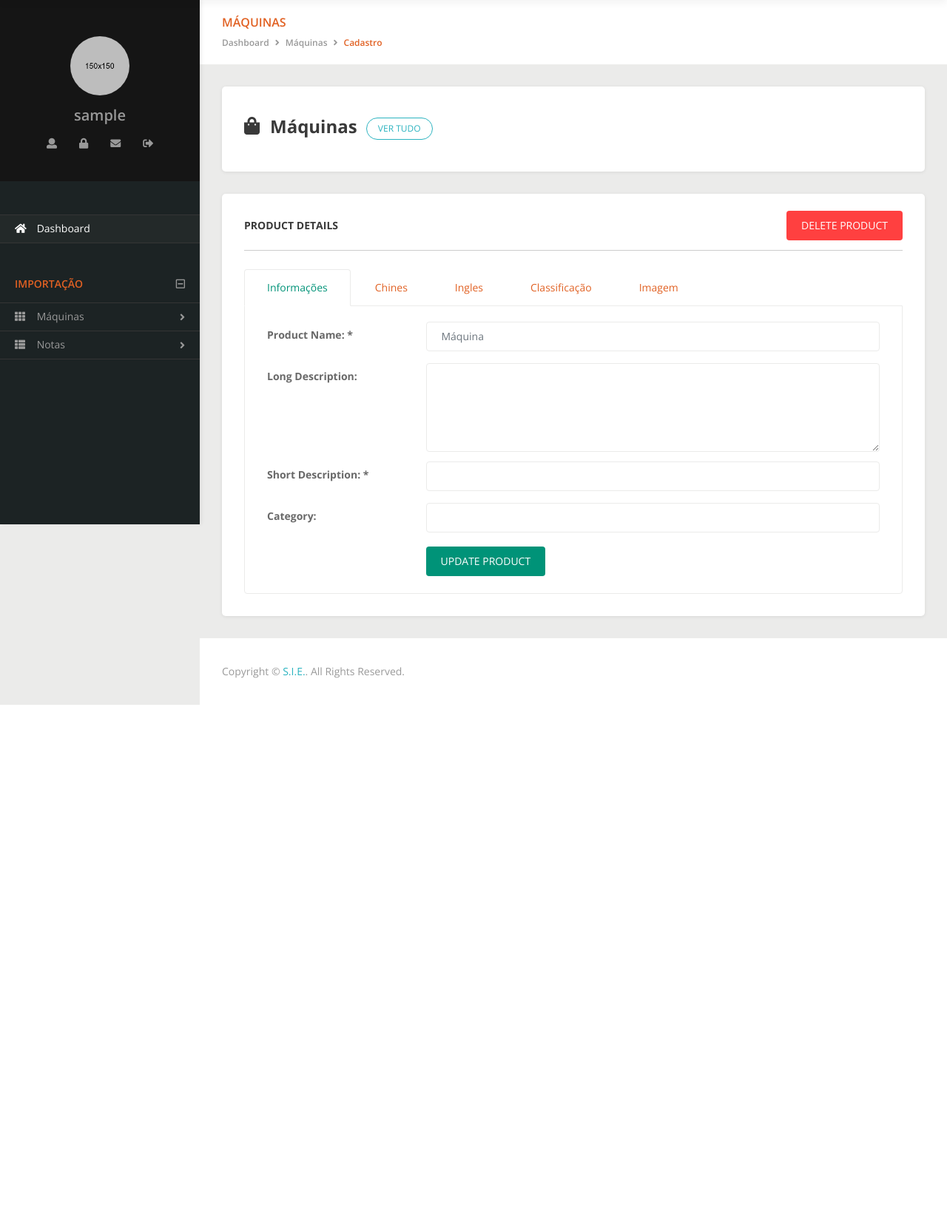
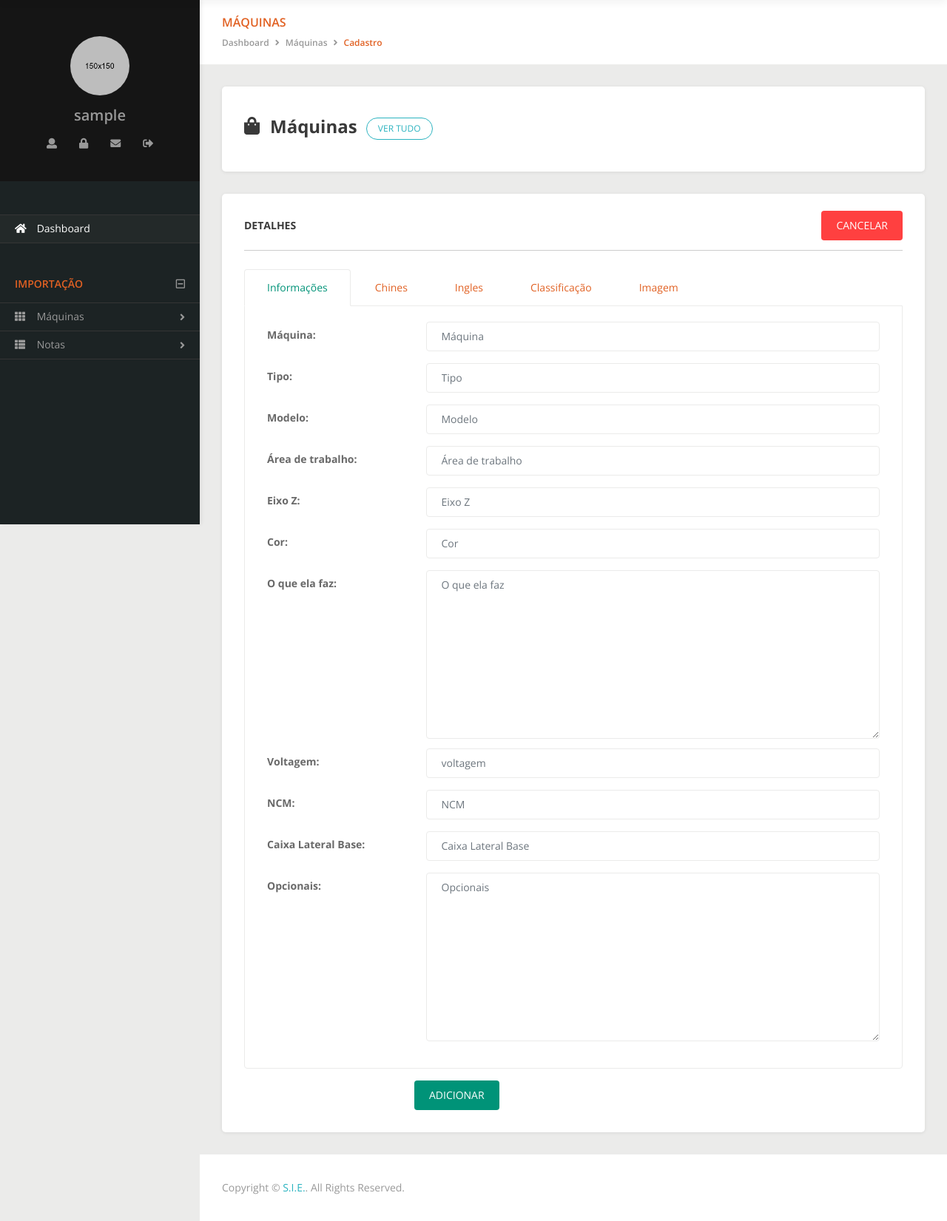
Before and after one commit to tiagocordeiro/nfimport, a Django app: page /product/add/ in a window 1280 px wide. Shown: the part 91-1742 px from the top of the page at 74% size. Before the commit the page ends 1044 px from the top, so only its background shows below. Run offline with Django 3.2, Linux system fonts and the light colour scheme; the visitor is signed in with stand-in values (Sample User, id 1); some libraries are stand-ins or nearby versions.

Commit message:
Configura Form Product New

```diff
--- a/notas/forms.py
+++ b/notas/forms.py
@@ -65,5 +65,4 @@ class ProductForm(ModelForm):
             'nome_classificacao': Textarea(attrs={'class': 'form-control', 'placeholder': 'Classificação'}),
             'caixa_lateral_base': TextInput(attrs={'class': 'form-control', 'placeholder': 'Caixa Lateral Base'}),
             'opcionais': Textarea(attrs={'class': 'form-control', 'placeholder': 'Opcionais'}),
-            'imagem': ImageField(),
         }
--- a/notas/views.py
+++ b/notas/views.py
@@ -25,12 +25,12 @@ def product_create(request):
         usuario = None
 
     if request.method == 'POST':
-        form = ProductForm(request.POST)
+        form = ProductForm(request.POST, request.FILES)
         if form.is_valid():
             product = form.save(commit=False)
             product.added_by = request.user
             product.save()
-            return redirect(produc_list)
+            return redirect(product_list)
 
     else:
         form = ProductForm()
--- a/templates/products/create.html
+++ b/templates/products/create.html
@@ -24,14 +24,15 @@
     </div>
 
     <div class="panel">
-
         <!-- Edit Product Start -->
         <div class="records--body">
             <div class="title">
-                <h6 class="h6">Product Details</h6>
+                <h6 class="h6">Detalhes</h6>
 
-                <a href="#" class="btn btn-rounded btn-danger">Delete Product</a>
+                <a href="#" class="btn btn-rounded btn-danger">Cancelar</a>
             </div>
+            <form action="{% url 'product_create' %}" method="post" enctype="multipart/form-data">
+            {% csrf_token %}
 
             <!-- Tabs Nav Start -->
             <ul class="nav nav-tabs">
@@ -57,9 +58,8 @@
             <div class="tab-content">
                 <!-- Tab Pane Start -->
                 <div class="tab-pane fade show active" id="tab01">
-                    <form action="#">
                     <div class="form-group row">
-                            <span class="label-text col-md-3 col-form-label">Product Name: *</span>
+                        <span class="label-text col-md-3 col-form-label">Máquina:</span>
 
                         <div class="col-md-9">
                             {{ form.maquina_pt }}
@@ -67,127 +67,254 @@
                     </div>
 
                     <div class="form-group row">
-                            <span class="label-text col-md-3 col-form-label">Long Description:</span>
+                        <span class="label-text col-md-3 col-form-label">Tipo:</span>
 
                         <div class="col-md-9">
-                                <textarea name="textarea" class="form-control"></textarea>
+                            {{ form.tipo_pt }}
                         </div>
                     </div>
 
                     <div class="form-group row">
-                            <span class="label-text col-md-3 col-form-label">Short Description: *</span>
+                        <span class="label-text col-md-3 col-form-label">Modelo:</span>
 
                         <div class="col-md-9">
-                                <input type="text" name="text" class="form-control" required>
+                            {{ form.modelo_pt }}
                         </div>
                     </div>
 
                     <div class="form-group row">
-                            <span class="label-text col-md-3 col-form-label">Category:</span>
+                        <span class="label-text col-md-3 col-form-label">Área de trabalho:</span>
 
                         <div class="col-md-9">
-                                <input type="text" name="text" class="form-control">
+                            {{ form.area_trabalho_pt }}
                         </div>
                     </div>
 
-                        <div class="row mt-3">
-                            <div class="col-md-9 offset-md-3">
-                                <input type="submit" value="Update Product" class="btn btn-rounded btn-success">
+                    <div class="form-group row">
+                        <span class="label-text col-md-3 col-form-label">Eixo Z:</span>
+
+                        <div class="col-md-9">
+                            {{ form.eixo_z_pt }}
                         </div>
                     </div>
-                    </form>
+
+                    <div class="form-group row">
+                        <span class="label-text col-md-3 col-form-label">Cor:</span>
+
+                        <div class="col-md-9">
+                            {{ form.cor_pt }}
+                        </div>
+                    </div>
+
+                    <div class="form-group row">
+                        <span class="label-text col-md-3 col-form-label">O que ela faz:</span>
+
+                        <div class="col-md-9">
+                            {{ form.faz_pt }}
+                        </div>
+                    </div>
+
+                    <div class="form-group row">
+                        <span class="label-text col-md-3 col-form-label">Voltagem:</span>
+
+                        <div class="col-md-9">
+                            {{ form.voltagem_pt }}
+                        </div>
+                    </div>
+
+                    <div class="form-group row">
+                        <span class="label-text col-md-3 col-form-label">NCM:</span>
+
+                        <div class="col-md-9">
+                            {{ form.ncm }}
+                        </div>
+                    </div>
+
+                    <div class="form-group row">
+                        <span class="label-text col-md-3 col-form-label">Caixa Lateral Base:</span>
+
+                        <div class="col-md-9">
+                            {{ form.caixa_lateral_base }}
+                        </div>
+                    </div>
+
+                    <div class="form-group row">
+                        <span class="label-text col-md-3 col-form-label">Opcionais:</span>
+
+                        <div class="col-md-9">
+                            {{ form.opcionais }}
+                        </div>
+                    </div>
                 </div>
                 <!-- Tab Pane End -->
 
                 <!-- Tab Pane Start -->
                 <div class="tab-pane fade" id="tab02">
-                    <form action="#">
                     <div class="form-group row">
-                            <span class="label-text col-md-3 col-form-label">Product Name: *</span>
+                        <span class="label-text col-md-3 col-form-label">Máquina:</span>
 
                         <div class="col-md-9">
-                                <input type="text" name="text" class="form-control" required>
+                            {{ form.maquina_ch }}
                         </div>
                     </div>
 
                     <div class="form-group row">
-                            <span class="label-text col-md-3 col-form-label">Long Description:</span>
+                        <span class="label-text col-md-3 col-form-label">Tipo:</span>
 
                         <div class="col-md-9">
-                                <textarea name="textarea" class="form-control"></textarea>
+                            {{ form.tipo_ch }}
                         </div>
                     </div>
 
                     <div class="form-group row">
-                            <span class="label-text col-md-3 col-form-label">Short Description: *</span>
+                        <span class="label-text col-md-3 col-form-label">Modelo:</span>
 
                         <div class="col-md-9">
-                                <input type="text" name="text" class="form-control" required>
+                            {{ form.modelo_ch }}
                         </div>
                     </div>
 
                     <div class="form-group row">
-                            <span class="label-text col-md-3 col-form-label">Category:</span>
+                        <span class="label-text col-md-3 col-form-label">Área de trabalho:</span>
 
                         <div class="col-md-9">
-                                <input type="text" name="text" class="form-control">
+                            {{ form.area_trabalho_ch }}
                         </div>
                     </div>
 
-                        <div class="row mt-3">
-                            <div class="col-md-9 offset-md-3">
-                                <input type="submit" value="Update Product" class="btn btn-rounded btn-success">
+                    <div class="form-group row">
+                        <span class="label-text col-md-3 col-form-label">Eixo Z:</span>
+
+                        <div class="col-md-9">
+                            {{ form.eixo_z_ch }}
                         </div>
                     </div>
-                    </form>
+
+                    <div class="form-group row">
+                        <span class="label-text col-md-3 col-form-label">Cor:</span>
+
+                        <div class="col-md-9">
+                            {{ form.cor_ch }}
+                        </div>
+                    </div>
+
+                    <div class="form-group row">
+                        <span class="label-text col-md-3 col-form-label">O que ela faz:</span>
+
+                        <div class="col-md-9">
+                            {{ form.faz_ch }}
+                        </div>
+                    </div>
+
+                    <div class="form-group row">
+                        <span class="label-text col-md-3 col-form-label">Voltagem:</span>
+
+                        <div class="col-md-9">
+                            {{ form.voltagem_ch }}
+                        </div>
+                    </div>
                 </div>
                 <!-- Tab Pane End -->
 
                 <!-- Tab Pane Start -->
                 <div class="tab-pane fade" id="tab03">
-                    <form action="#">
                     <div class="form-group row">
-                            <span class="label-text col-md-3 col-form-label">Product Name: *</span>
+                        <span class="label-text col-md-3 col-form-label">Máquina:</span>
 
                         <div class="col-md-9">
-                                <input type="text" name="text" class="form-control" required>
+                            {{ form.maquina_en }}
                         </div>
                     </div>
 
                     <div class="form-group row">
-                            <span class="label-text col-md-3 col-form-label">Long Description:</span>
+                        <span class="label-text col-md-3 col-form-label">Tipo:</span>
 
                         <div class="col-md-9">
-                                <textarea name="textarea" class="form-control"></textarea>
+                            {{ form.tipo_en }}
                         </div>
                     </div>
 
                     <div class="form-group row">
-                            <span class="label-text col-md-3 col-form-label">Short Description: *</span>
+                        <span class="label-text col-md-3 col-form-label">Modelo:</span>
 
                         <div class="col-md-9">
-                                <input type="text" name="text" class="form-control" required>
+                            {{ form.modelo_en }}
                         </div>
                     </div>
 
                     <div class="form-group row">
-                            <span class="label-text col-md-3 col-form-label">Category:</span>
+                        <span class="label-text col-md-3 col-form-label">Área de trabalho:</span>
 
                         <div class="col-md-9">
-                                <input type="text" name="text" class="form-control">
+                            {{ form.area_trabalho_en }}
                         </div>
                     </div>
 
-                        <div class="row mt-3">
-                            <div class="col-md-9 offset-md-3">
-                                <input type="submit" value="Update Product" class="btn btn-rounded btn-success">
+                    <div class="form-group row">
+                        <span class="label-text col-md-3 col-form-label">Eixo Z:</span>
+
+                        <div class="col-md-9">
+                            {{ form.eixo_z_en }}
                         </div>
                     </div>
-                    </form>
+
+                    <div class="form-group row">
+                        <span class="label-text col-md-3 col-form-label">Cor:</span>
+
+                        <div class="col-md-9">
+                            {{ form.cor_en }}
+                        </div>
+                    </div>
+
+                    <div class="form-group row">
+                        <span class="label-text col-md-3 col-form-label">O que ela faz:</span>
+
+                        <div class="col-md-9">
+                            {{ form.faz_en }}
+                        </div>
+                    </div>
+
+                    <div class="form-group row">
+                        <span class="label-text col-md-3 col-form-label">Voltagem:</span>
+
+                        <div class="col-md-9">
+                            {{ form.voltagem_en }}
+                        </div>
+                    </div>
+                </div>
+                <!-- Tab Pane End -->
+
+                <!-- Tab Pane Start -->
+                <div class="tab-pane fade" id="tab04">
+                    <div class="form-group row">
+                        <span class="label-text col-md-3 col-form-label">Classificação:</span>
+
+                        <div class="col-md-9">
+                            {{ form.nome_classificacao }}
+                        </div>
+                    </div>
+                </div>
+                <!-- Tab Pane End -->
+
+                <!-- Tab Pane Start -->
+                <div class="tab-pane fade" id="tab05">
+                    <div class="form-group row">
+                        <span class="label-text col-md-3 col-form-label">Imagem:</span>
+
+                        <div class="col-md-9">
+                            {{ form.imagem }}
+                        </div>
+                    </div>
                 </div>
                 <!-- Tab Pane End -->
             </div>
             <!-- Tab Content End -->
+            <div class="row mt-3">
+                <div class="col-md-9 offset-md-3">
+                    <input type="submit" value="Adicionar" class="btn btn-rounded btn-success">
+                </div>
+            </div>
+            </form>
         </div>
         <!-- Edit Product End -->
     </div>
```
Lines whose indentation alone changed are shown as unchanged.
